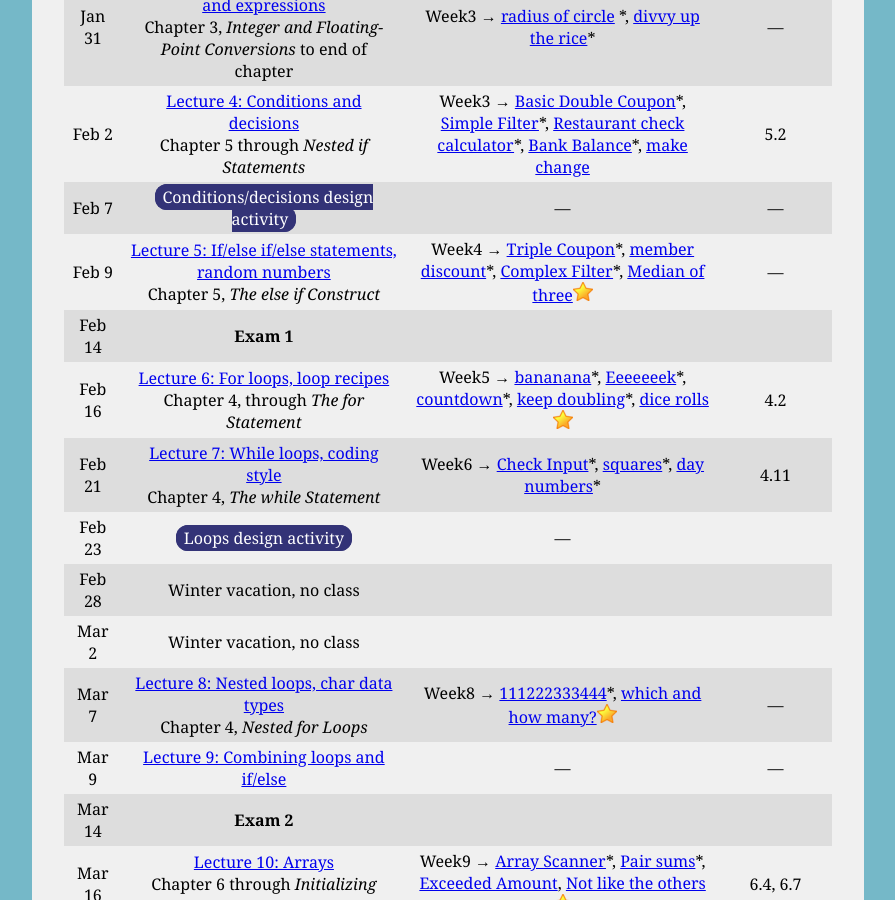
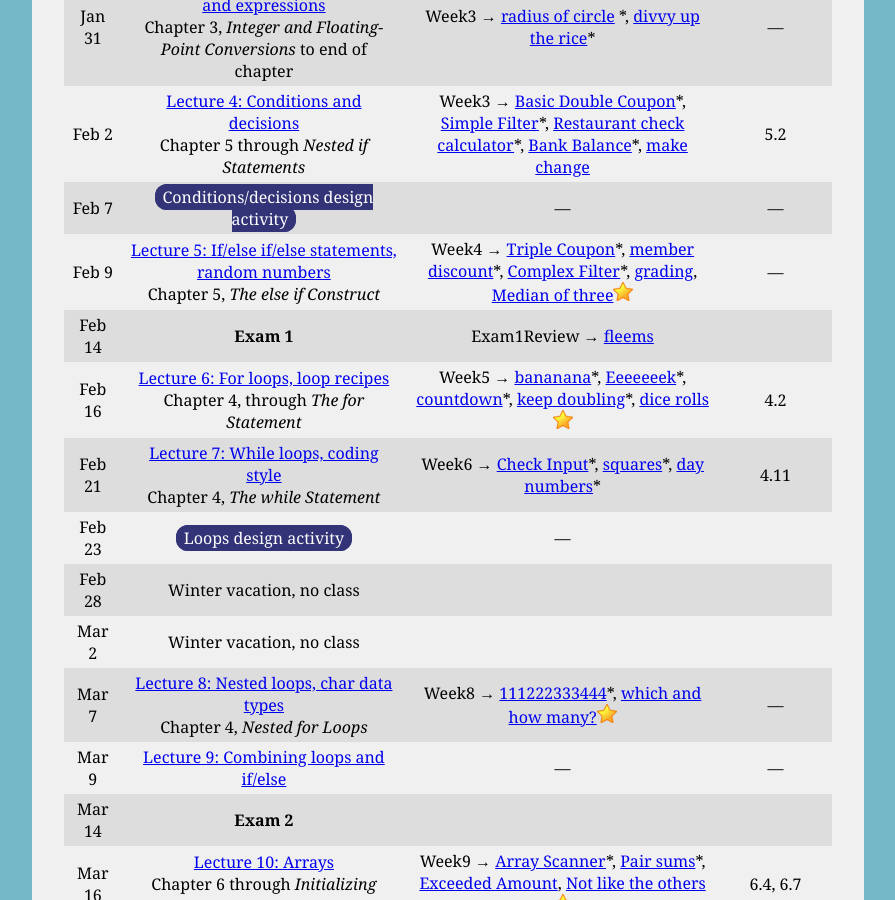
Before and after one commit to ycpcs/cs101-spring2017, a Jekyll site: the page built from schedule.md, in a window 1280 px wide and 900 px high, scrolled down 719 px. Shown: the whole window, without its empty margins (192-1087 px from the left). Built offline with Jekyll 4.4.1, drawn with Linux system fonts in a browser that asks for light colours.

Commit message:
added exam 1 review exercise

```diff
--- a/schedule.md
+++ b/schedule.md
@@ -20,8 +20,8 @@ Jan 26 | [Lecture 2: More data types, expressions](lectures/lecture02.html)<br>C
 Jan 31 | [Lecture 3: More about variables and expressions](lectures/lecture03.html)<br>Chapter 3, *Integer and Floating-Point Conversions* to end of chapter | Week3 &rarr; [radius of circle](https://cs.ycp.edu/cloudcoder/#exercise?c=15,p=479) \*, [divvy up the rice](https://cs.ycp.edu/cloudcoder/#exercise?c=15,p=480)\* | &mdash;
 Feb 2 | [Lecture 4: Conditions and decisions](lectures/lecture04.html)<br>Chapter 5 through *Nested if Statements* | Week3 &rarr; [Basic Double Coupon](https://cs.ycp.edu/cloudcoder/#exercise?c=15,p=481)\*, [Simple Filter](https://cs.ycp.edu/cloudcoder/#exercise?c=15,p=482)\*, [Restaurant check calculator](https://cs.ycp.edu/cloudcoder/#exercise?c=15,p=484)\*, [Bank Balance](https://cs.ycp.edu/cloudcoder/#exercise?c=15,p=483)\*, [make change](https://cs.ycp.edu/cloudcoder/#exercise?c=15,p=518) | 5.2
 Feb 7 | <span class="activity">Conditions/decisions design activity</span> | &mdash; | &mdash;
-Feb 9 | [Lecture 5: If/else if/else statements, random numbers](lectures/lecture05.html)<br>Chapter 5, *The else if Construct* | Week4 &rarr; [Triple Coupon](https://cs.ycp.edu/cloudcoder/#exercise?c=15,p=485)\*, [member discount](https://cs.ycp.edu/cloudcoder/#exercise?c=15,p=486)\*, [Complex Filter](https://cs.ycp.edu/cloudcoder/#exercise?c=15,p=487)\*, [Median of three](https://cs.ycp.edu/cloudcoder/#exercise?c=15,p=532)![gold star](img/goldstar-tiny.png) | &mdash;
-Feb 14 | **Exam 1**
+Feb 9 | [Lecture 5: If/else if/else statements, random numbers](lectures/lecture05.html)<br>Chapter 5, *The else if Construct* | Week4 &rarr; [Triple Coupon](https://cs.ycp.edu/cloudcoder/#exercise?c=15,p=485)\*, [member discount](https://cs.ycp.edu/cloudcoder/#exercise?c=15,p=486)\*, [Complex Filter](https://cs.ycp.edu/cloudcoder/#exercise?c=15,p=487)\*, [grading](https://cs.ycp.edu/cloudcoder/#exercise?c=15,p=528), [Median of three](https://cs.ycp.edu/cloudcoder/#exercise?c=15,p=532)![gold star](img/goldstar-tiny.png) | &mdash;
+Feb 14 | **Exam 1** | Exam1Review &rarr; [fleems](https://cs.ycp.edu/cloudcoder/#exercise?c=15,p=529)
 Feb 16 | [Lecture 6: For loops, loop recipes](lectures/lecture06.html)<br>Chapter 4, through *The for Statement* | Week5 &rarr; [bananana](https://cs.ycp.edu/cloudcoder/#exercise?c=15,p=488)\*, [Eeeeeeek](https://cs.ycp.edu/cloudcoder/#exercise?c=15,p=517)\*, [countdown](https://cs.ycp.edu/cloudcoder/#exercise?c=15,p=489)\*, [keep doubling](https://cs.ycp.edu/cloudcoder/#exercise?c=15,p=490)\*, [dice rolls](https://cs.ycp.edu/cloudcoder/#exercise?c=15,p=519)![gold star](img/goldstar-tiny.png) | 4.2
 Feb 21 | [Lecture 7: While loops, coding style](lectures/lecture07.html)<br>Chapter 4, *The while Statement* | Week6 &rarr; [Check Input](https://cs.ycp.edu/cloudcoder/#exercise?c=15,p=491)\*, [squares](https://cs.ycp.edu/cloudcoder/#exercise?c=15,p=492)\*, [day numbers](https://cs.ycp.edu/cloudcoder/#exercise?c=15,p=493)\* | 4.11
 Feb 23 | <span class="activity">Loops design activity</span> | &mdash;
```
